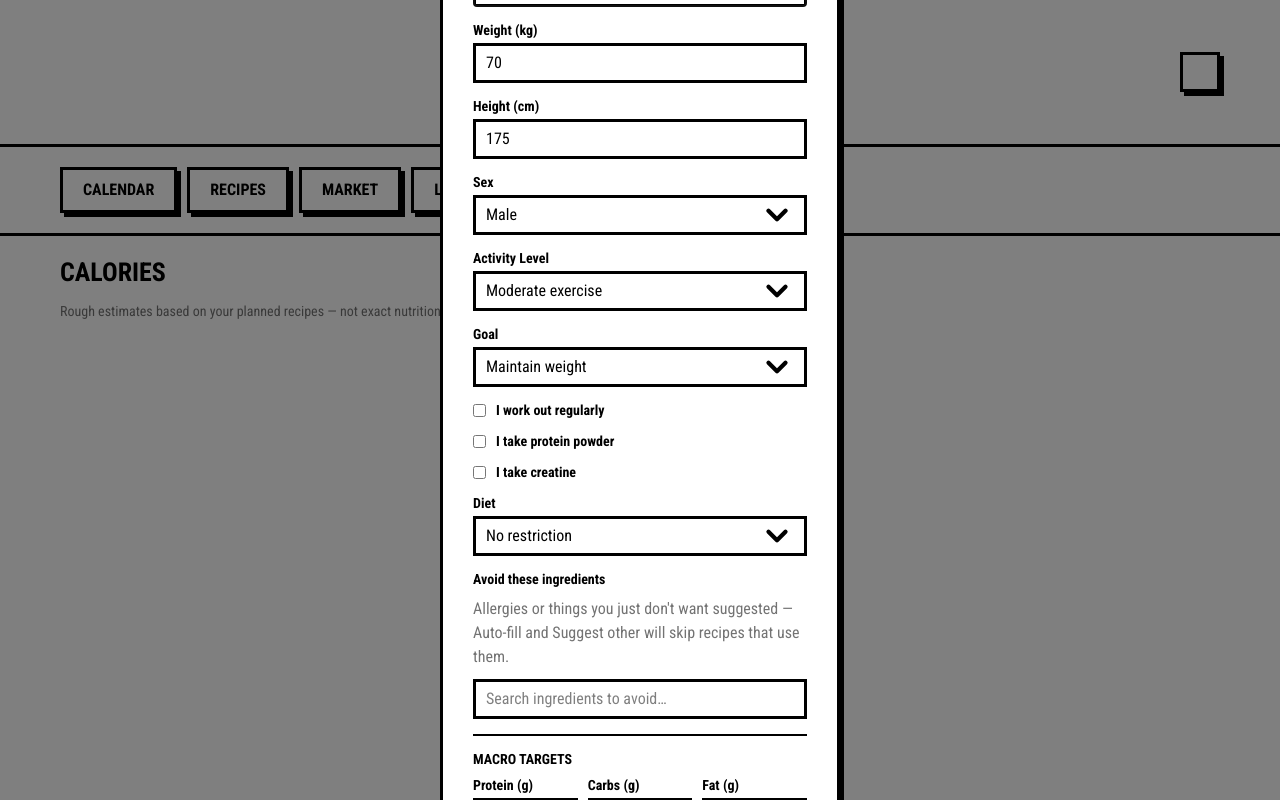
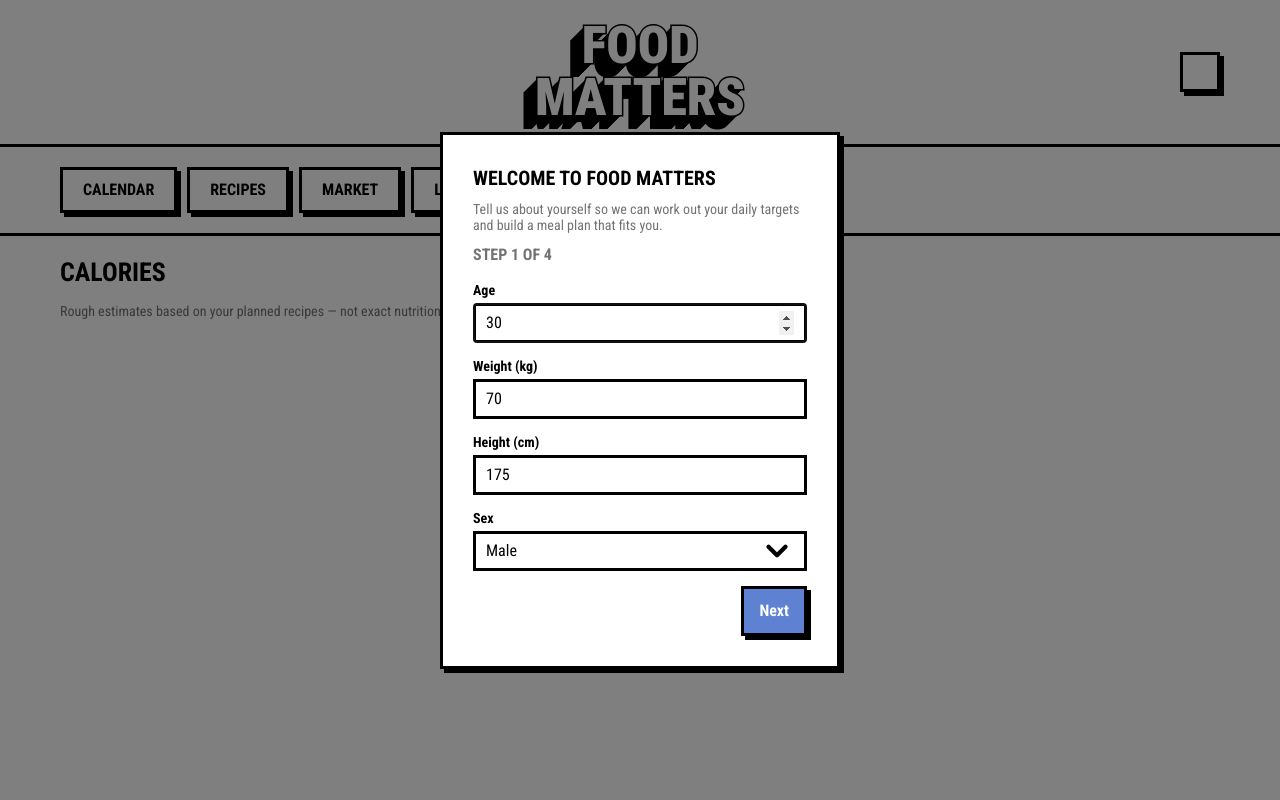
Before and after one commit to TheCaptainFu/Food-Matters, a React (Vite) app in the folder app/: page / in a window 1280 px wide. Built offline with nearby package versions, Linux system fonts and the light colour scheme.

Commit message:
Extra question

```diff
--- a/app/src/components/Calories.tsx
+++ b/app/src/components/Calories.tsx
@@ -67,6 +67,11 @@ function Calories({ recipes, weeks, ingredientCatalog, profile, onSaveProfile, o
   const [selectedDay, setSelectedDay] = useState<Day | null>(null)
   const [isEditingProfile, setIsEditingProfile] = useState(!profile)
   const [justSavedProfile, setJustSavedProfile] = useState(false)
+  // First-time setup walks through one step at a time; editing an existing
+  // profile shows every field on one page (wizardStep is unused then).
+  const WIZARD_STEPS = 4
+  const [wizardStep, setWizardStep] = useState(0)
+  const showStep = (step: number) => !!profile || wizardStep === step
   const [selectedWeekId, setSelectedWeekId] = useState(weeks[0]?.id ?? '')
 
   const [age, setAge] = useState(profile?.age ?? 30)
@@ -196,6 +201,7 @@ function Calories({ recipes, weeks, ingredientCatalog, profile, onSaveProfile, o
     }
     onSaveProfile(next)
     setIsEditingProfile(false)
+    setWizardStep(0)
     if (profile) setJustSavedProfile(true)
   }
 
@@ -387,12 +393,19 @@ function Calories({ recipes, weeks, ingredientCatalog, profile, onSaveProfile, o
                 {profile ? 'Your Profile' : 'Welcome to Food Matters'}
               </h2>
               {!profile && (
+                <>
                   <p className="text-14 font-title text-neutral-500 -mt-5">
                     Tell us about yourself so we can work out your daily targets and build a meal plan that fits
                     you.
                   </p>
+                  <span className="text-12 font-title font-bold text-neutral-500 uppercase -mt-5">
+                    Step {wizardStep + 1} of {WIZARD_STEPS}
+                  </span>
+                </>
               )}
 
+              {showStep(0) && (
+                <>
                   <label className="flex flex-col gap-5">
                     <span className="text-14 font-title font-bold">Age</span>
                     <input
@@ -438,7 +451,11 @@ function Calories({ recipes, weeks, ingredientCatalog, profile, onSaveProfile, o
                       <option value="female">Female</option>
                     </select>
                   </label>
+                </>
+              )}
 
+              {showStep(1) && (
+                <>
                   <label className="flex flex-col gap-5">
                     <span className="text-14 font-title font-bold">Activity Level</span>
                     <select
@@ -470,7 +487,11 @@ function Calories({ recipes, weeks, ingredientCatalog, profile, onSaveProfile, o
                   </label>
 
                   <label className="flex items-center gap-10">
-                <input type="checkbox" checked={worksOut} onChange={(e) => updateWorksOut(e.target.checked)} />
+                    <input
+                      type="checkbox"
+                      checked={worksOut}
+                      onChange={(e) => updateWorksOut(e.target.checked)}
+                    />
                     <span className="text-14 font-title font-bold">I work out regularly</span>
                   </label>
 
@@ -497,7 +518,11 @@ function Calories({ recipes, weeks, ingredientCatalog, profile, onSaveProfile, o
                       muscles.
                     </p>
                   )}
+                </>
+              )}
 
+              {showStep(2) && (
+                <>
                   <label className="flex flex-col gap-5">
                     <span className="text-14 font-title font-bold">Diet</span>
                     <select
@@ -565,7 +590,10 @@ function Calories({ recipes, weeks, ingredientCatalog, profile, onSaveProfile, o
                       </div>
                     )}
                   </div>
+                </>
+              )}
 
+              {showStep(3) && (
                 <div className="flex flex-col gap-10 border-t-2 border-black pt-15">
                   <div className="flex items-center justify-between gap-10">
                     <span className="text-14 font-title font-bold uppercase">Macro Targets</span>
@@ -628,9 +656,11 @@ function Calories({ recipes, weeks, ingredientCatalog, profile, onSaveProfile, o
                     = {previewCalories} kcal/day {macrosTouched ? '(custom)' : '(suggested from your profile)'}
                   </span>
                 </div>
+              )}
 
               <div className="flex gap-10 justify-end">
-                {profile && (
+                {profile ? (
+                  <>
                     <button
                       type="button"
                       onClick={cancelEditProfile}
@@ -638,7 +668,6 @@ function Calories({ recipes, weeks, ingredientCatalog, profile, onSaveProfile, o
                     >
                       Cancel
                     </button>
-                )}
                     <button
                       type="button"
                       onClick={saveProfile}
@@ -646,6 +675,37 @@ function Calories({ recipes, weeks, ingredientCatalog, profile, onSaveProfile, o
                     >
                       Save Profile
                     </button>
+                  </>
+                ) : (
+                  <>
+                    {wizardStep > 0 && (
+                      <button
+                        type="button"
+                        onClick={() => setWizardStep((s) => s - 1)}
+                        className="main-btn font-title font-bold px-15 py-10"
+                      >
+                        Back
+                      </button>
+                    )}
+                    {wizardStep < WIZARD_STEPS - 1 ? (
+                      <button
+                        type="button"
+                        onClick={() => setWizardStep((s) => s + 1)}
+                        className="main-btn font-title font-bold bg-main-blue text-white px-15 py-10"
+                      >
+                        Next
+                      </button>
+                    ) : (
+                      <button
+                        type="button"
+                        onClick={saveProfile}
+                        className="main-btn font-title font-bold bg-main-blue text-white px-15 py-10"
+                      >
+                        Save Profile
+                      </button>
+                    )}
+                  </>
+                )}
               </div>
             </div>
           </div>,
```
Lines whose indentation alone changed are shown as unchanged.
